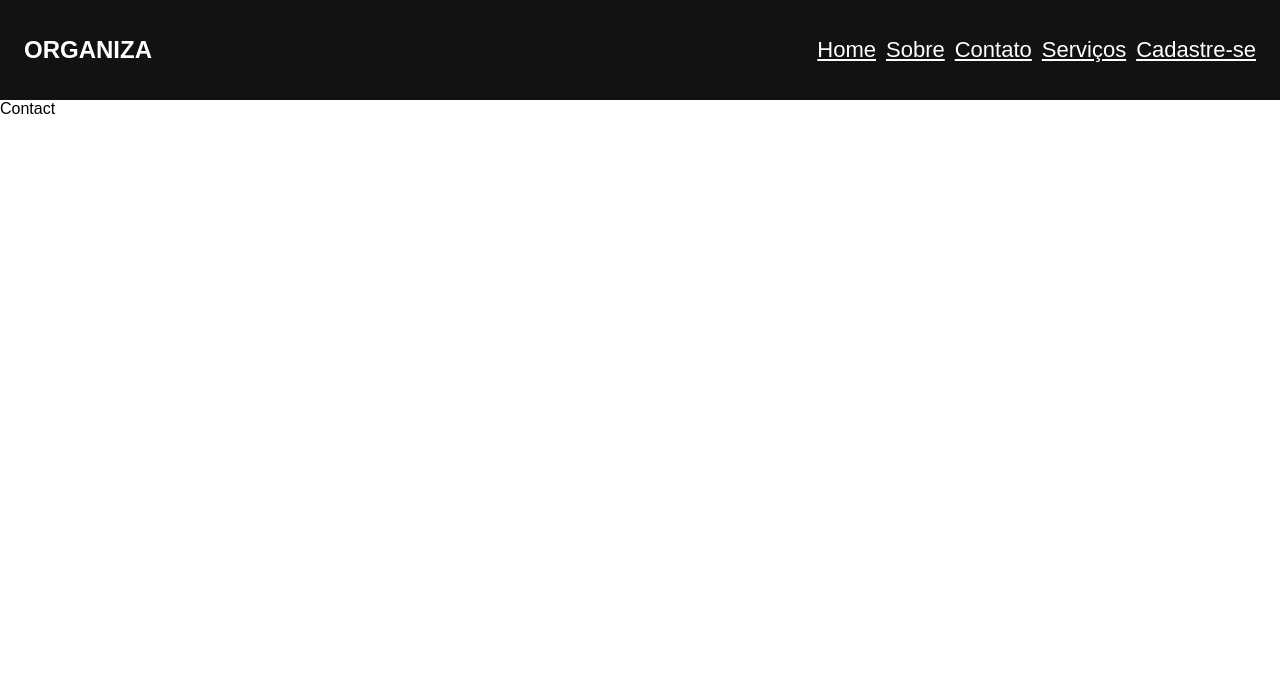
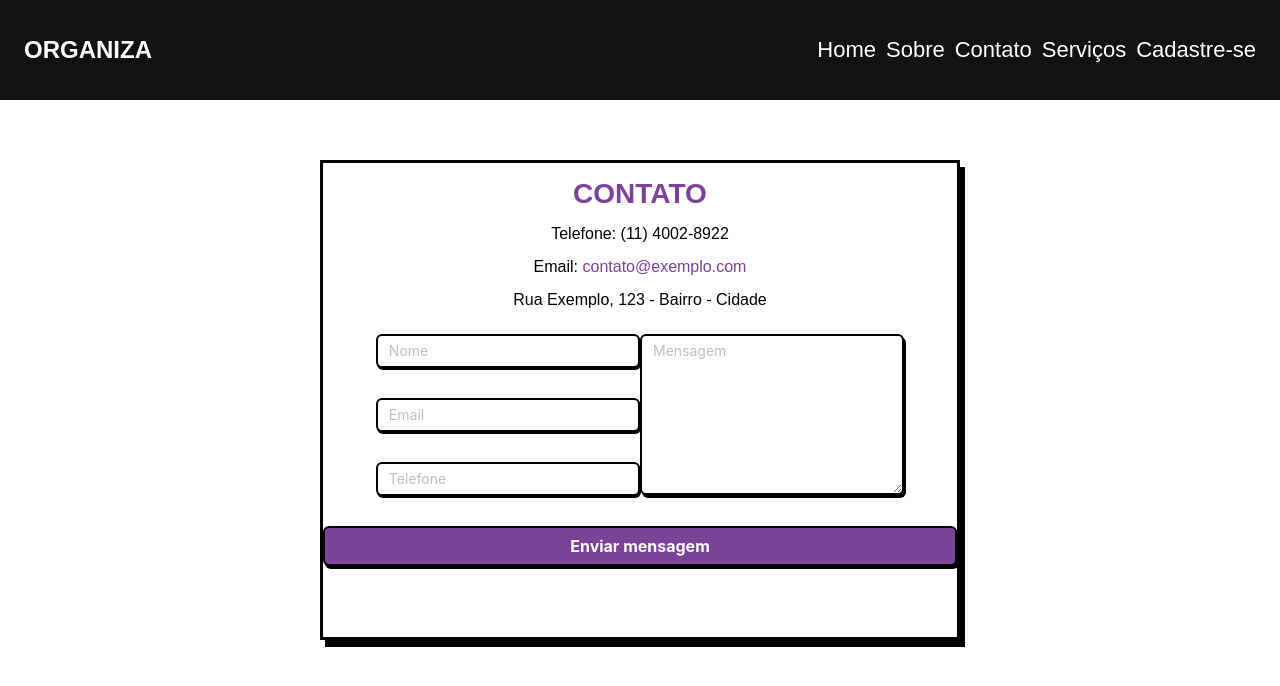
Before and after one commit to Guigui3801/organiza_pi7, a React (Create React App) app in the folder front/: page /contact in a window 1280 px wide. Shown: the top 686 px of the page. Built offline with nearby package versions, Linux system fonts and the light colour scheme; the HTML template or start-up script is replaced by a standard one.

Commit message:
Pagina de contato

```diff
--- /dev/null
+++ b/front/src/components/AppContact/AppContact.jsx
@@ -0,0 +1,52 @@
+import React from "react";
+import { Row, Col, Input, Form, Button } from "antd";
+import "./AppContact.styles.scss";
+
+function AppContact() {
+  const onFinish = (values) => {
+    console.log("Form values:", values);
+    // enviar dados do formulário para o servidor
+  };
+
+  return (
+    <>
+      <div className="contact">
+        <h1>CONTATO</h1>
+
+        <p>Telefone: (11) 4002-8922</p>
+        <p>
+          Email:<a href="*"> contato@exemplo.com</a>
+        </p>
+        <p>Rua Exemplo, 123 - Bairro - Cidade</p>
+        <Form onFinish={onFinish}>
+          <Row justify={"center"}>
+            <Col xs={5} sm={5} md={10}>
+              <Form.Item name="name" rules={[{ required: true }]}>
+                <Input placeholder="Nome" />
+              </Form.Item>
+              <Form.Item name="email" rules={[{ required: true }]}>
+                <Input placeholder="Email" />
+              </Form.Item>
+              <Form.Item name="phone" rules={[{ required: true }]}>
+                <Input placeholder="Telefone" />
+              </Form.Item>
+            </Col>
+            <Col xs={3} sm={3} md={10}>
+              <Form.Item name="message" rules={[{ required: true }]}>
+                <Input.TextArea placeholder="Mensagem" />
+              </Form.Item>
+            </Col>
+          </Row>
+
+          <Form.Item>
+            <Button type="primary" htmlType="submit">
+              Enviar mensagem
+            </Button>
+          </Form.Item>
+        </Form>
+      </div>
+    </>
+  );
+}
+
+export default AppContact;
--- /dev/null
+++ b/front/src/components/AppContact/AppContact.styles.scss
@@ -0,0 +1,72 @@
+.contact h1,
+p {
+  text-align: center;
+}
+
+.contact {
+  margin: auto;
+  position: absolute;
+  top: 50%;
+  left: 50%;
+  transform: translate(-50%, -50%);
+  min-height: 30em;
+  background-color: white;
+  width: 40em;
+  border-color: black;
+  border: 3px solid black;
+  box-shadow: 5px 7px 0px black;
+}
+
+.contact h1 {
+  color: #7a4397;
+  font-size: 28px;
+  font-weight: bold;
+  margin: 15px;
+}
+
+.contact p {
+  margin-bottom: 15px;
+}
+
+a {
+  color: #7a4397;
+}
+
+.ant-form-item-control-input {
+  font-size: 16px;
+  height: 40px;
+  border-radius: 0px;
+}
+
+.ant-form-item-control {
+  align-items: center;
+}
+
+.ant-btn {
+  width: 100%;
+  height: 40px;
+  font-size: 16px;
+  font-weight: bold;
+
+  background-color: #7a4397;
+  border-color: black;
+  border-width: 2px;
+  box-shadow: 2px 3px 0px black;
+}
+
+.ant-form-item-control-input-content > textarea {
+  height: 11.5em;
+  width: 20em;
+  border: 2px solid black;
+  box-shadow: 2px 3px 0px black;
+}
+
+.ant-form-item-control-input-content {
+  height: 50%;
+  width: 50%;
+}
+
+.ant-form-item-control-input-content > input {
+  border: 2px solid black;
+  box-shadow: 1px 2px 0px black;
+}
--- a/front/src/components/AppHeader/AppHeader.styles.scss
+++ b/front/src/components/AppHeader/AppHeader.styles.scss
@@ -1,4 +1,8 @@
-header{
+* {
+  text-decoration: none;
+}
+
+header {
   width: 100%;
   height: 100px;
   background-color: #121212;
--- a/front/src/pages/Contact/Contact.jsx
+++ b/front/src/pages/Contact/Contact.jsx
@@ -1,7 +1,12 @@
-import React from 'react'
+import React from "react";
+import AppFooter from "../../components/AppFooter/AppFooter";
+import AppContact from "../../components/AppContact/AppContact";
 
-export default function Contact() {
+export default function Home() {
   return (
-    <div>Contact</div>
-  )
+    <div>
+      <AppContact />
+
+    </div>
+  );
 }
```
